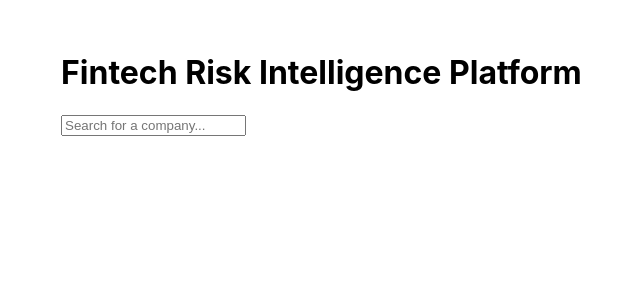
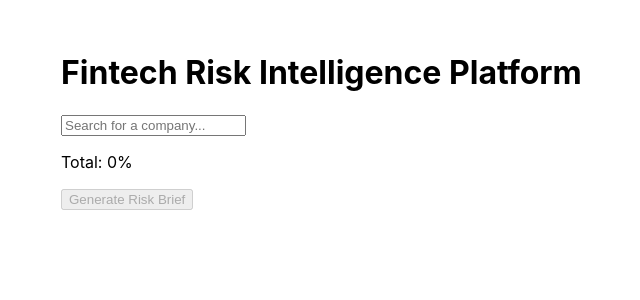
Before and after one commit to GeorgeSinfield/fintech-frontend, a React (Create React App) app: page / in a window 1280 px wide. Shown: the top 300 px of the page, without its empty margins (129-769 px from the left). Built offline with nearby package versions, Linux system fonts and the light colour scheme.

Commit message:
Add PortfolioBuilder

```diff
--- a/src/App.js
+++ b/src/App.js
@@ -1,12 +1,30 @@
-import React from 'react'
+import React, { useState } from 'react'
 import axios from 'axios'
-import TickerSearch from './TickerSearch'
+import PortfolioBuilder from './PortfolioBuilder'
 
 //Assign api url
 const API_URL = 'http://localhost:8000'
 
 //App function
 function App() {
+
+  const [result, setResult] = useState(null)
+  const [loading, setLoading] = useState(false)
+
+  const handleSubmit = async (holdings) => {
+    setLoading(true)
+    const tickers = holdings.map((h) => h.ticker)
+    const weights = holdings.map((h) => Number(h.weight) / 100)
+
+    const response = await axios.post(`${API_URL}/risk-brief`, {
+      tickers: tickers,
+      weights: weights
+    })
+
+    setResult(response.data)
+    setLoading(false)
+  }
+
   return (
 
     //Size
@@ -15,8 +33,11 @@ function App() {
       {/* Header */}
       <h1>Fintech Risk Intelligence Platform</h1>
 
-      {/* Ticker Search dropdown */}
-      <TickerSearch onSelect={(ticker) => console.log(ticker)} />
+      {/* PortfolioBuilder */}
+      <PortfolioBuilder onSubmit={handleSubmit} />
+
+      {loading && <p>Generating risk brief — this takes about 60 seconds...</p>}
+      {result && <pre>{JSON.stringify(result, null, 2)}</pre>}
 
     </div>
   )
--- /dev/null
+++ b/src/PortfolioBuilder.js
@@ -0,0 +1,54 @@
+import React, { useState } from 'react'
+import TickerSearch from './TickerSearch'
+
+//Function holds the portfolio items, use TickerSearch on the items, lets user enter weight of each item, then generates a risk brief of the portfolio.
+function PortfolioBuilder({ onSubmit }) {
+
+  //Creates holdings variable
+  const [holdings, setHoldings] = useState([])
+
+  //Adds ticker to holdings
+  const addTicker = (ticker) => {
+  setHoldings([...holdings, { ticker: ticker, weight: 0 }])
+  }
+
+  //Updates the weight of holdings
+  const updateWeight = (index, weight) => {
+  setHoldings(holdings.map((h, i) => i === index ? { ...h, weight: weight } : h))
+  }
+
+  //Removes holdings
+  const removeTicker = (index) => {
+  setHoldings(holdings.filter((_, i) => i !== index))
+  }
+
+  //Calculates and saves total weight
+  const totalWeight = holdings.reduce((sum, h) => sum + Number(h.weight), 0)
+
+  //Output
+  return (
+    <div>
+      <TickerSearch onSelect={addTicker} />
+      {holdings.map((h, i) => (
+        <div key={h.ticker}>
+          <span>{h.ticker}</span>
+          <input
+            type="number"
+            value={h.weight}
+            onChange={(e) => updateWeight(i, e.target.value)}
+          />
+          <button onClick={() => removeTicker(i)}>Remove</button>
+        </div>
+      ))}
+      <p>Total: {totalWeight}%</p>
+      <button
+        disabled={totalWeight !== 100}
+        onClick={() => onSubmit(holdings)}
+      >
+        Generate Risk Brief
+      </button>
+    </div>
+  )
+}
+
+export default PortfolioBuilder
```
